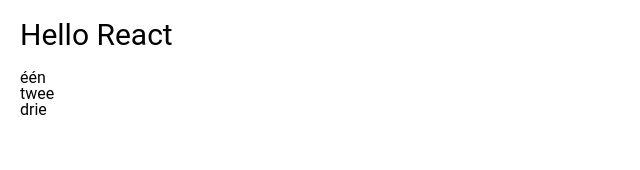
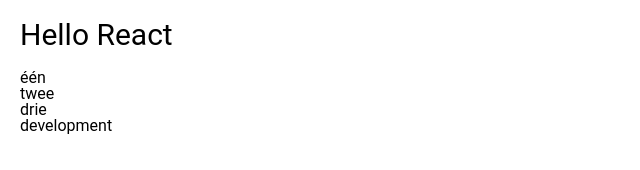
Before and after one commit to nicolasnuytten/MajorIV-Vertigo, a React app: page src/index.html in a window 1280 px wide. Shown: the whole page, without its empty margins (0-640 px from the left). Built offline with nearby package versions, Linux system fonts and the light colour scheme; some packages are replaced by stand-ins of ours.

Commit message:
development first commit

```diff
--- a/src/index.html
+++ b/src/index.html
@@ -41,6 +41,10 @@
     </ol>
   </div>
 
+  <div>
+    development
+  </div>
+
 </body>
 
 </html>
```
